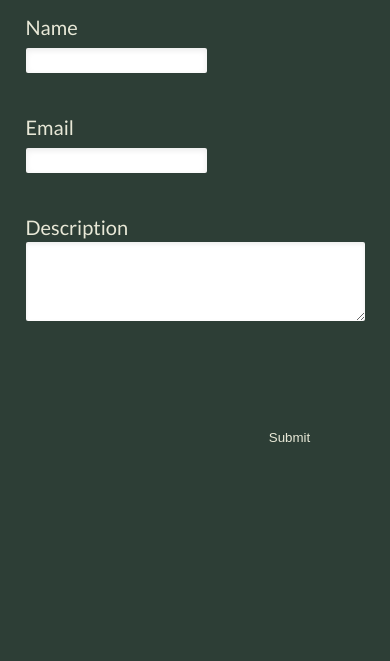
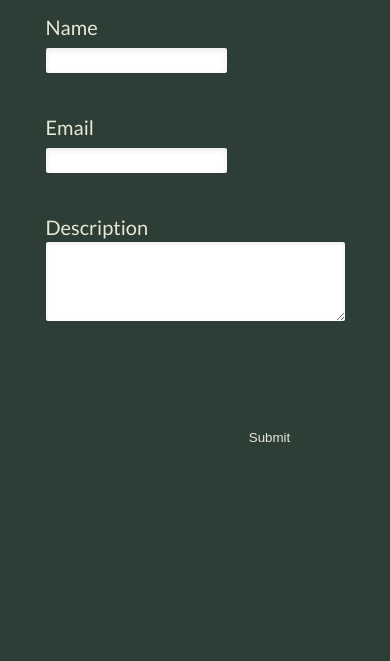
Before and after one commit to bryanherrera72/portfolio-site, a Gatsby site: page /contact in a window 390 px wide. Shown: the part 183-844 px from the top of the page. Built offline with nearby package versions, Linux system fonts and the light colour scheme; Gatsby itself is replaced by a stand-in of ours.

Commit message:
Contact form mobile fixes.

```diff
--- a/src/components/Layout/layout.js
+++ b/src/components/Layout/layout.js
@@ -28,6 +28,7 @@
       return { navExpanded: !state.navExpanded };
     });
   }
+
   componentDidMount(){
     window.addEventListener('scroll', this.scrollEventHandler);
   }
--- a/src/pages/contact.js
+++ b/src/pages/contact.js
@@ -29,7 +29,7 @@
                             <label htmlFor= "description">Description</label>
                             <textarea
                                 rows="5"
-                                cols="40"
+                                cols="35"
                                 name = "description"
                                 id = "description"></textarea>
                         </div>
--- a/src/styles/contact.css
+++ b/src/styles/contact.css
@@ -9,6 +9,7 @@
 }
 .FormContainer{
    height:500px;
+   max-width: 100%;
    margin-bottom: 20px;
 }
 .ContactForm{
```
